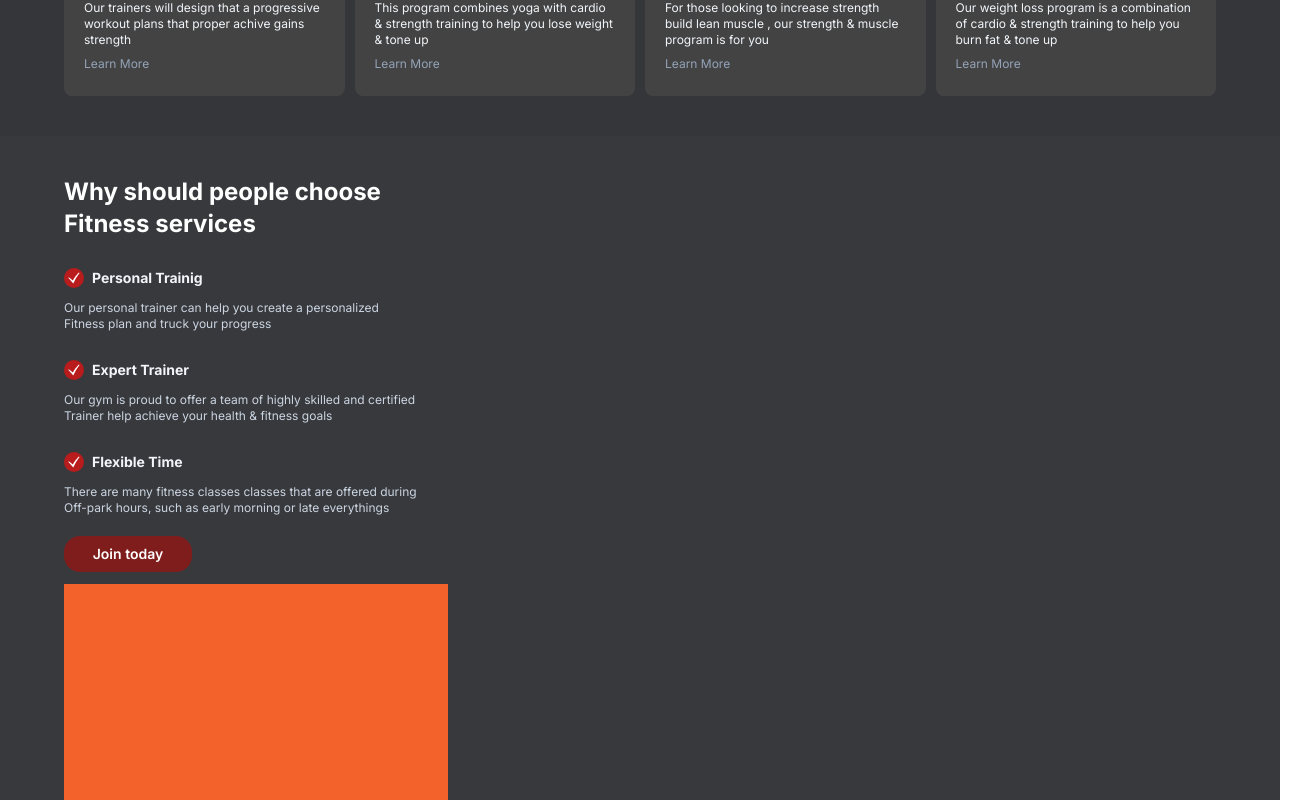
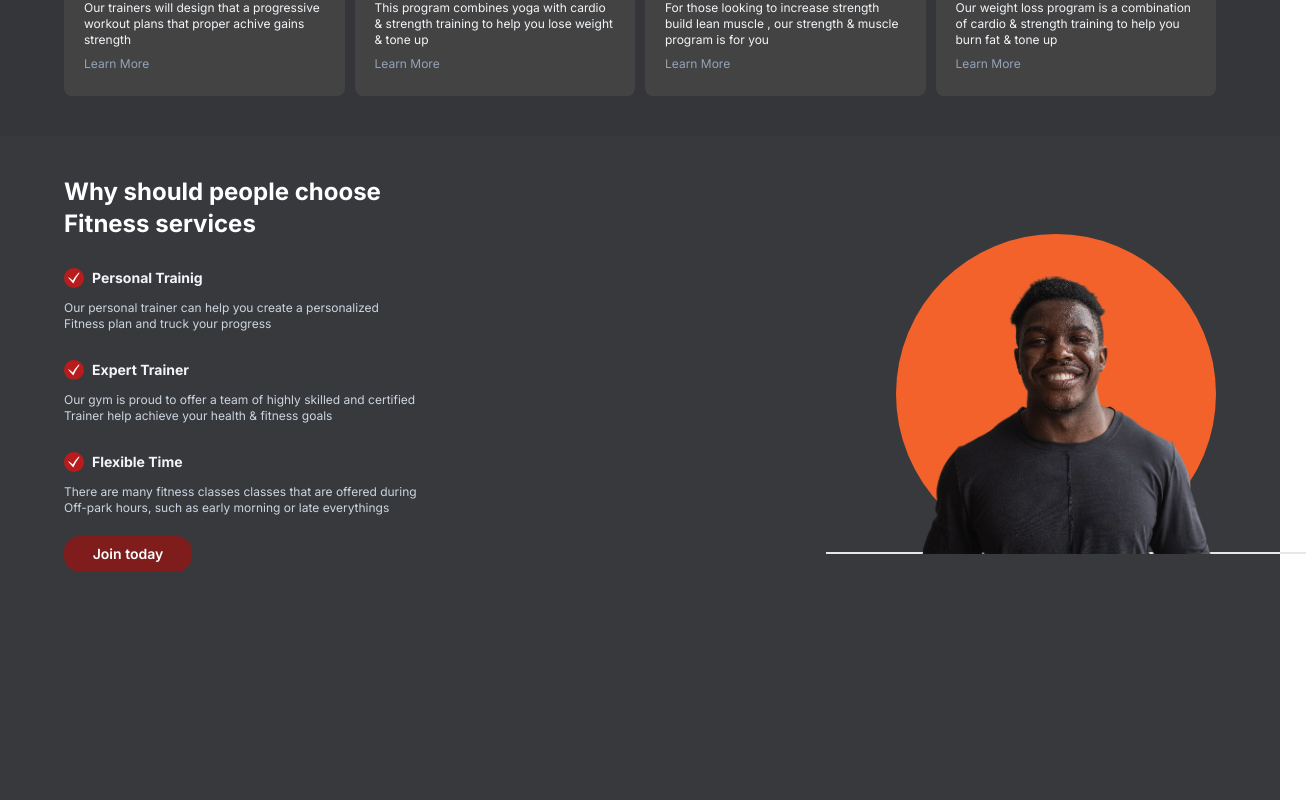
Before and after one commit to tchasinga/gym-rooms, a Next.js app: page / in a window 1280 px wide. Shown: the part 1940-2740 px from the top of the page, 1306 px wide, since content can reach past the window. Built offline with nearby package versions, Linux system fonts and the light colour scheme.

Commit message:
New code

```diff
--- a/src/app/components/Healthstate.jsx
+++ b/src/app/components/Healthstate.jsx
@@ -1,9 +1,11 @@
 import React from 'react'
 import { GiCheckMark } from "react-icons/gi";
+import mitImg from '../img/pexels-monstera.png'
+import Image from 'next/image'
 
 export default function Healthstate() {
   return (
-    <div className='max-w-6xl mx-auto pt-10 '>
+    <div className='max-w-6xl mx-auto pt-10 flex justify-between items-center'>
 
        <div className='flex-col flex'>
            <div className="text-2xl font-bold text-white">
@@ -60,9 +62,11 @@ export default function Healthstate() {
 
        {/* this will be a new programming side of code...*/}
 
-        <div className="relative mt-3">
-            <div className='need w-96 h-80'>
-
+        <div className="relative mt-10">
+            <div className='need  w-96'>
+            </div>
+            <div className="absolute top-[0] left-[-22%] border-b-2 mywith">
+            <Image src={mitImg} alt="" className='object-cover rounded-xl'/>
             </div>
         </div>
 
--- a/src/app/globals.css
+++ b/src/app/globals.css
@@ -93,6 +93,18 @@ section:nth-child(1){
 
 .need{
   background: #F4622C;
+  clip-path: circle(50% at 50% 50%);
+}
+
+.w-96{
+  width: 20rem;
+  height: 20rem;
+}
+
+.mywith{
+  width: 150%;
+  height: 100%;
+  object-fit: cover;
 }
 
 .myImgGet {
```
